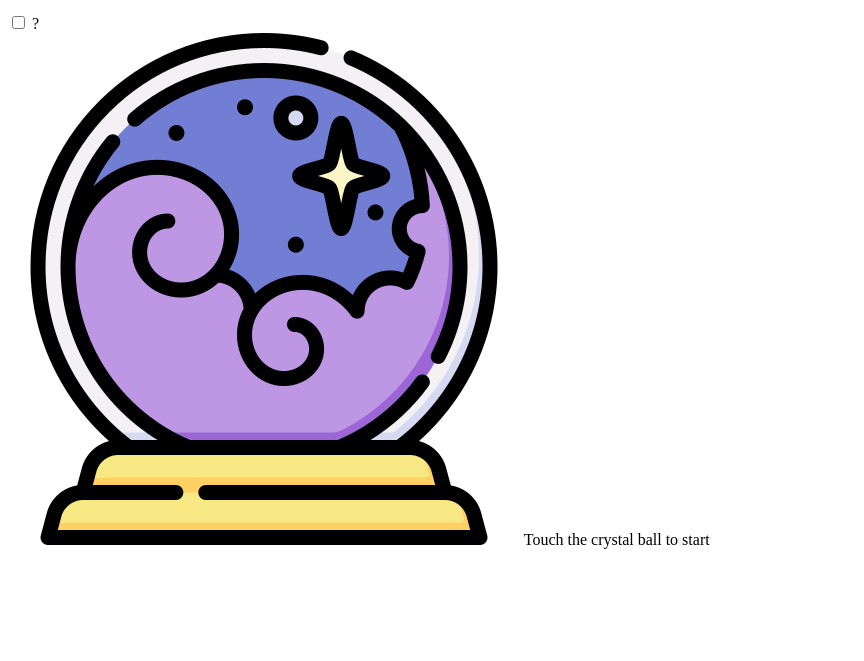
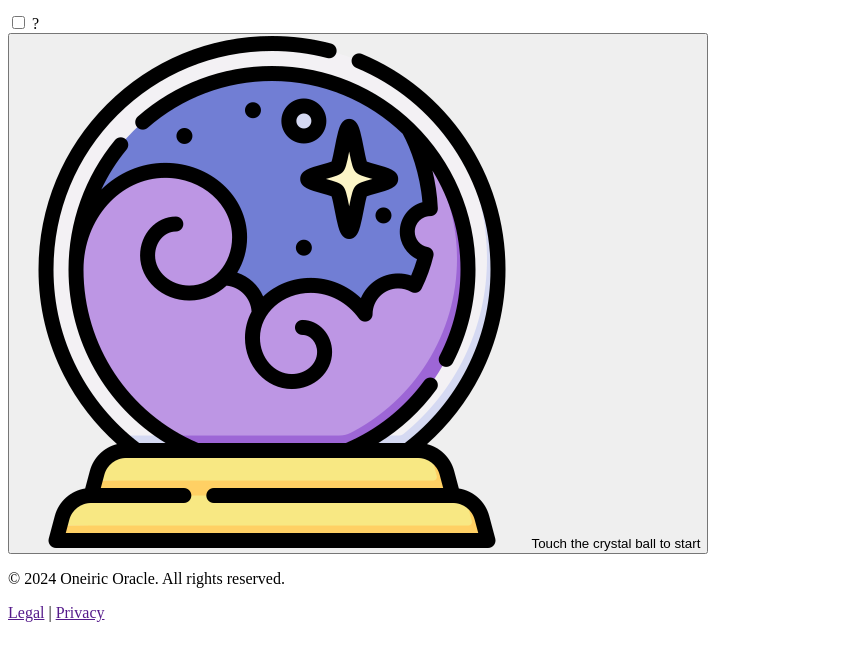
Before and after one commit to nathiedeheyl/oneiric-oracle, a plain HTML site: page index.html in a window 1280 px wide. Shown: the part 101-762 px from the top of the page, without its empty margins (0-864 px from the left). Drawn offline with Linux system fonts and the light colour scheme.

Commit message:
feat: add footer, complete html strucutre of landing page

```diff
--- a/index.html
+++ b/index.html
@@ -28,25 +28,30 @@
     <!-- Collapsible info box for mobile and tablet -->
     <section id="info-section">
         <div class="info-container">
-            <input type="checkbox" id="info-toggle" name="info-toggle" aria-expanded="false">
+            <input type="checkbox" id="info-toggle" name="info-toggle" aria-expanded="false" role="checkbox">
             <label for="info-toggle" class="info-icon" aria-label="Toggle down info icon">
                 ?
             </label>
         </div>
         <div class="info-box" hidden>
+            <h2>About the Game</h2>
             <p>More about how to play the game, and especially about the timer feature.</p>
         </div>
     </section>
 
     <main>
         <div id="start-button-container">
-            <a href="" class="start-button" aria-label="Click to start the game"></a>
-            <img src="assets/images/crystal-ball.png" id="start-button-icon" alt="Violet crystal ball">
-            <span class="button-label">Touch the crystal ball to start</span>
+            <button class="start-button" aria-label="Click to start the game">
+                <img src="assets/images/crystal-ball.png" id="start-button-icon" alt="Violet crystal ball">
+                <span class="button-label">Touch the crystal ball to start</span>
+            </button>
         </div>
     </main>
 
-    <footer></footer>
+    <footer>
+        <p>&copy; 2024 Oneiric Oracle. All rights reserved.</p>
+        <p><a href="">Legal</a> | <a href="">Privacy</a></p>
+    </footer>
 </body>
 
 </html>
```
Also changed, not shown: 1 other file.
